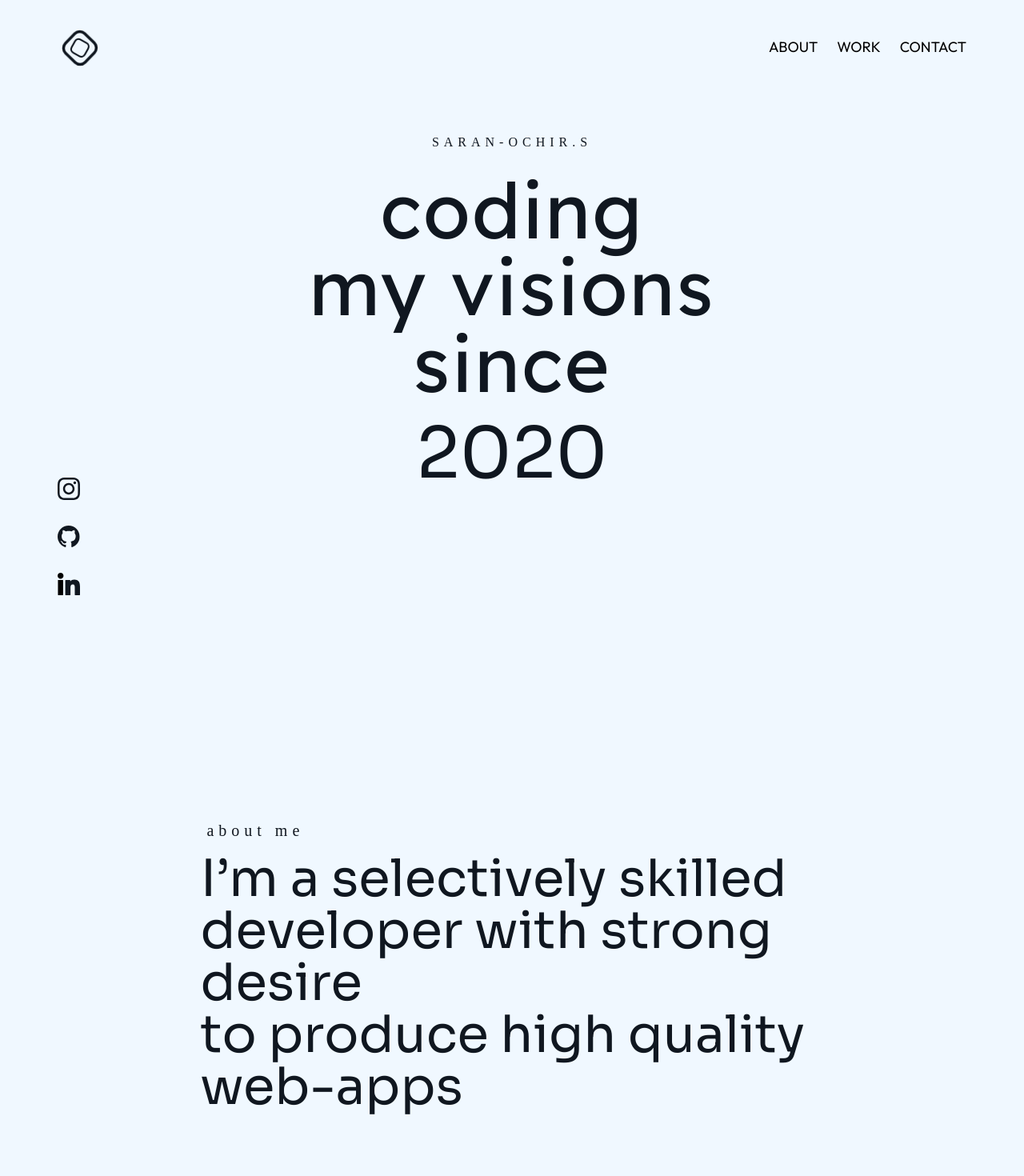
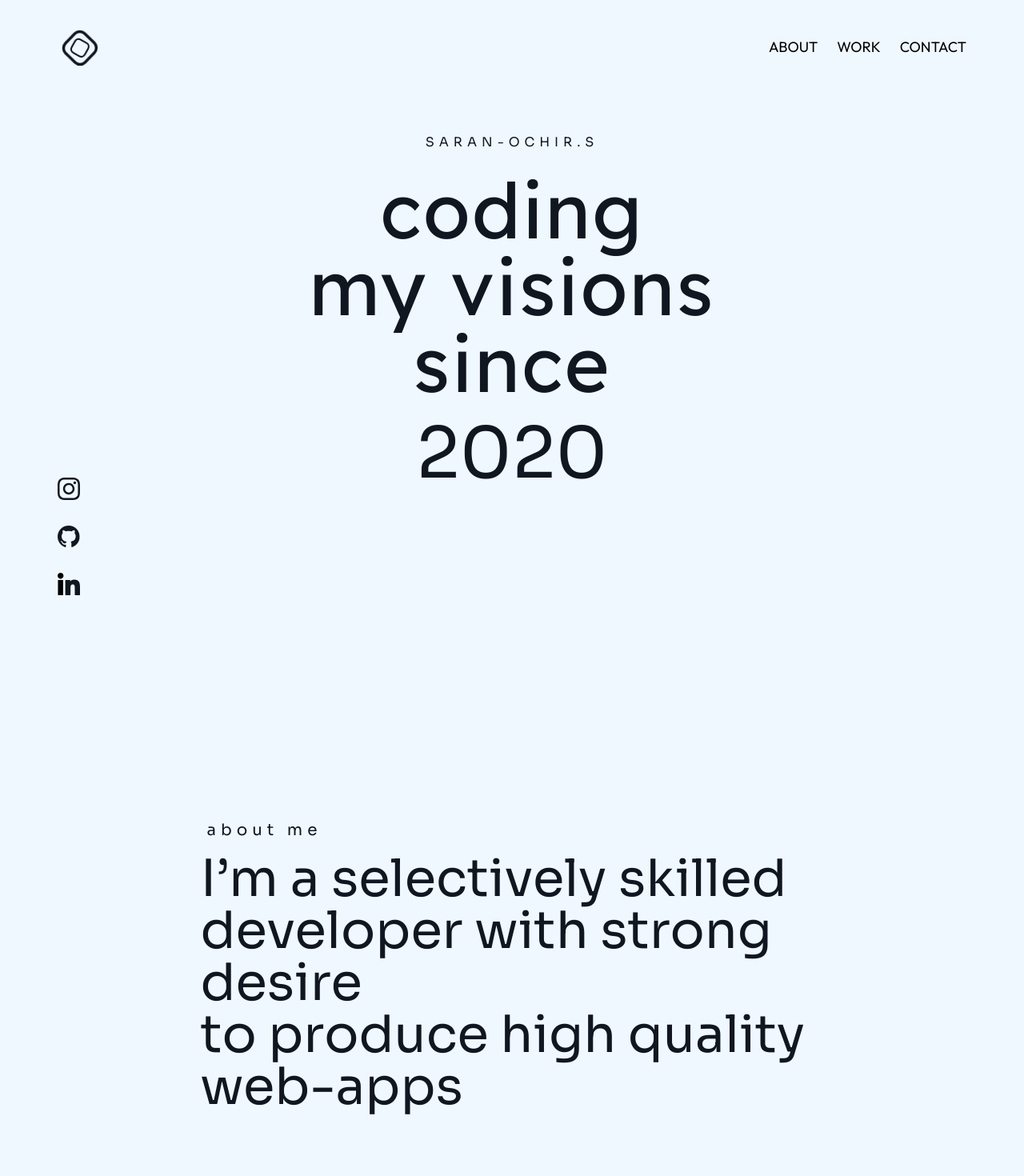
Before and after one commit to SaagiiSG/Saagii_21, a React (Vite) app: page / in a window 1280 px wide. Shown: the top 1470 px of the page at 80% size. Built offline with nearby package versions, Linux system fonts and the light colour scheme.

Commit message:
font fix final

```diff
--- a/src/pages/hero.jsx
+++ b/src/pages/hero.jsx
@@ -31,7 +31,7 @@ import {motion, useInView, useAnimation} from 'framer-motion'
                 initial={"hidden"}
                 animate={mainControls}
                 transition={{duration:0.3}}
-            className='font-display ml-[4px] md:ml-0 w-full sm:w-auto tracking-[6px] pb-[24px] md:mb-0 2xl:text-[24px]'>SARAN-OCHIR.S</motion.header>
+            className="  ml-[4px] md:ml-0 w-full sm:w-auto tracking-[6px] pb-[24px] md:mb-0 2xl:text-[24px] font-['sora']">SARAN-OCHIR.S</motion.header>
         <h1 className="w-full text-[64px] leading-[62px] sm:w-1/2 md:w-[65%] xl:w-auto flex flex-col items-start sm:items-center md:text-[96px] 2xl:text-[128px] 2xl:leading-[126px] text-center sm:leading-[96px] tracking-[2px] mt-6 md:mt-0" style={{fontFamily:'lexend'}}>
                 <motion.span
 
--- a/src/style.css
+++ b/src/style.css
@@ -23,7 +23,7 @@
 
   @layer components{
     .header{
-      @apply font-display text-left leading-[56px] tracking-[6px];
+      @apply font-['sora'] text-left leading-[56px] tracking-[6px];
     }
   }
 
```
